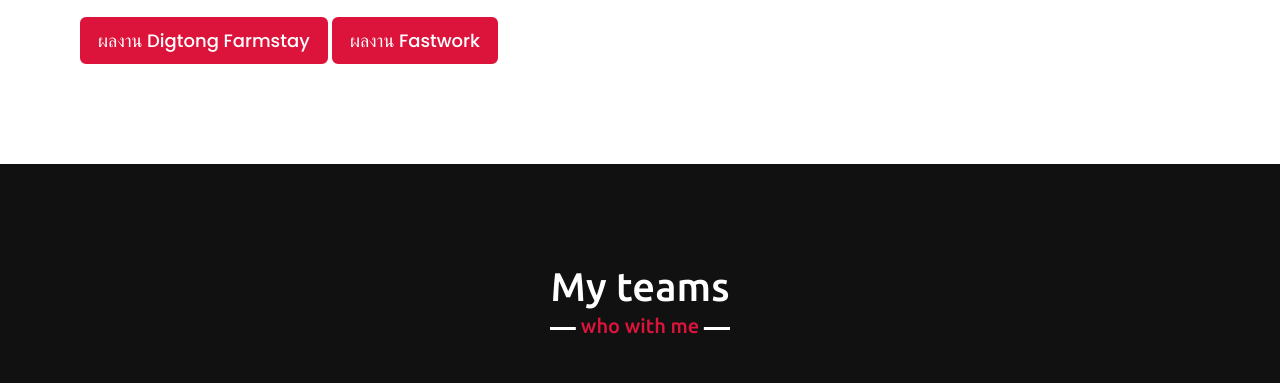
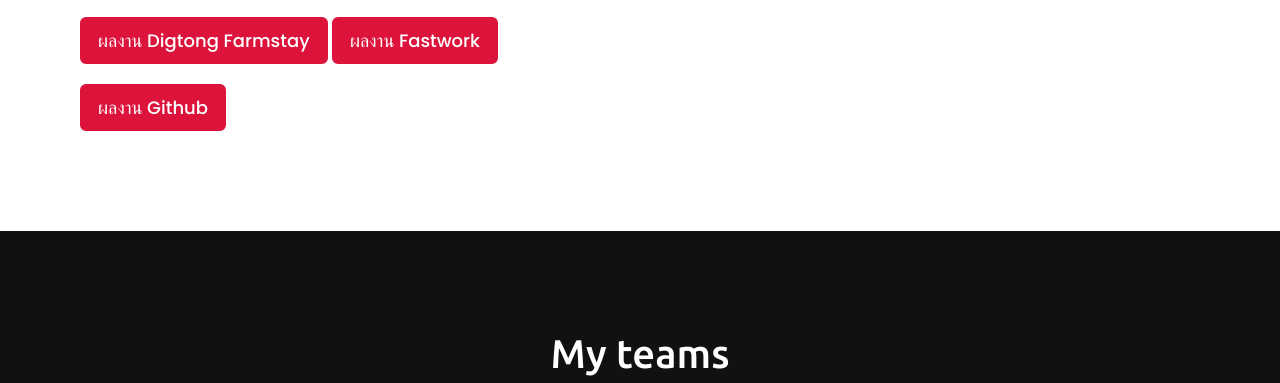
Before and after one commit to notthammarot/notportfolio, a plain HTML site: page index.html in a window 1280 px wide. Shown: the part 2937-3320 px from the top of the page. Drawn offline with nearby package versions, Linux system fonts and the light colour scheme.

Commit message:
Update index.html

```diff
--- a/index.html
+++ b/index.html
@@ -109,6 +109,7 @@
 						<h4>ประสบการณ์การทำงาน</h4>- นักศึกษาจบใหม่<br>- ลูกจ้างงานราชการ น้อยกว่า 1 ปี <br><h4>งานที่ชอบ</h4>- ออกแบบดีไซน์ภาพและกราฟิก (เรียนรู้ด้วยตัวเอง) <br>- ออกแบบเว็บไซต์ <br>- การถ่ายรูปและแต่งรูป (เรียนรู้ด้วยตัวเอง)</p> <h4>ผลงานในมหาวิทยาลัย</h4>- เข้าร่วมโครงการออมสินยุวพัฒน์รักษ์ถิ่นยกกำลังสอง ปี 2565 <br>ทีม Dintong Farmstay  ตำแหน่ง หัวหน้าทีม<br>ได้รางวัลชนะเลิศได้เป็นตัวแทนมหาวิทยาลัย(ไปแข่งในระดับประเทศต่อไป)<br>
 				<a href="https://www.facebook.com/dintongfarmstay">ผลงาน Digtong Farmstay</a>
                     <a href="https://fastwork.co/user/thammarot">ผลงาน Fastwork</a>
+		    <a href="https://github.com/notthammarot">ผลงาน Github</a>
                 </div>
                 <div class="column right">
                     <div class="bars">
```
